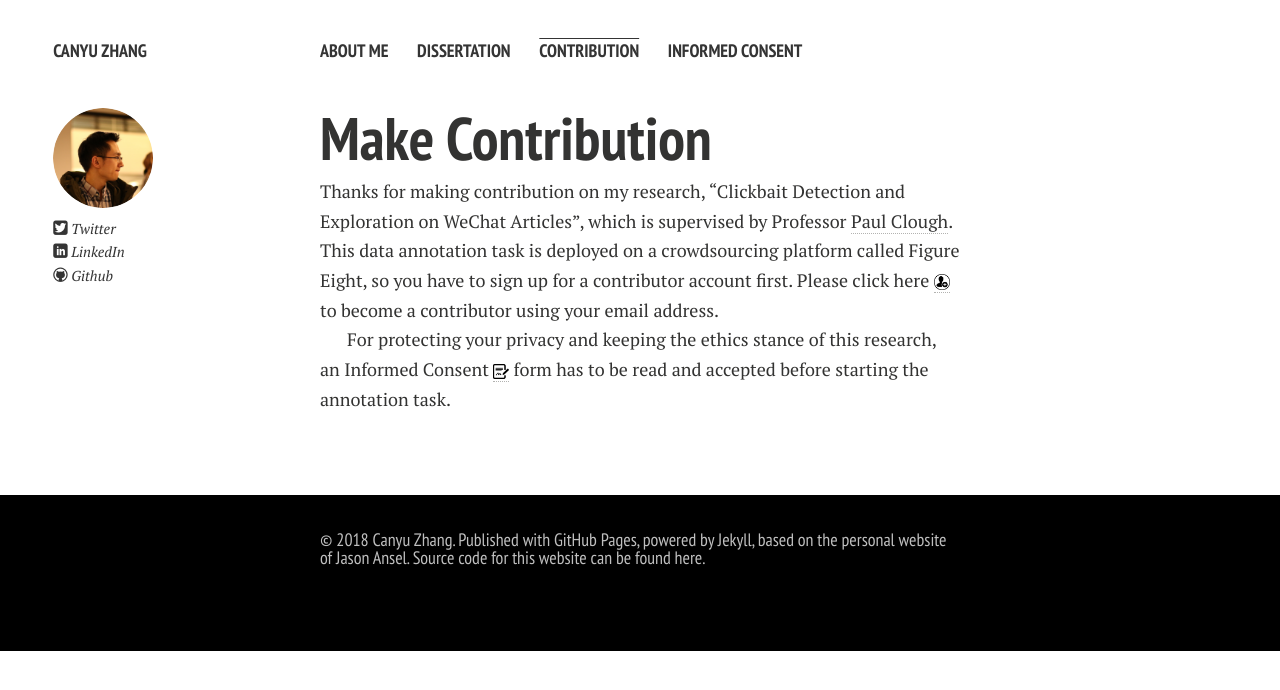
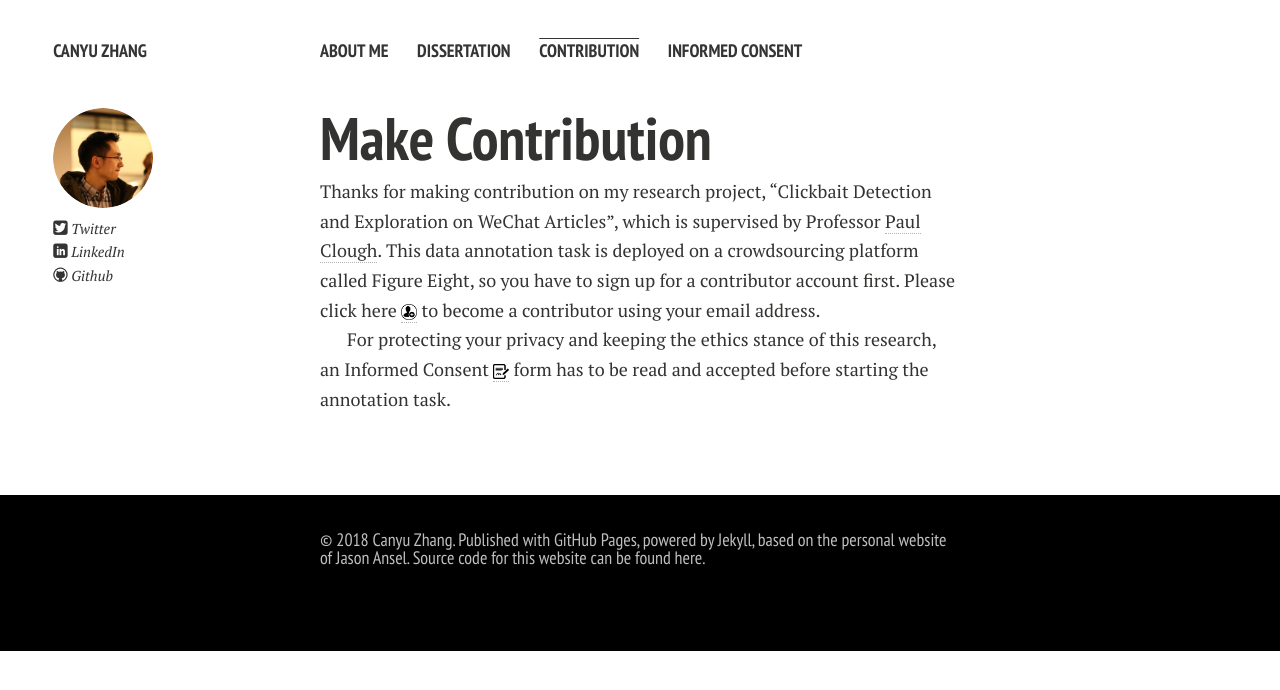
Before and after one commit to aaronzhangcanyu/aaronzhangcanyu.github.io, a Jekyll site: the page built from contribution.md, in a window 1280 px wide. Shown: the top 690 px of the page. Built offline with Jekyll 4.4.1, drawn with Linux system fonts in a browser that asks for light colours; nearby versions of some CDN libraries; Markdown is read by kramdown in place of the engine named in the settings.

Commit message:
Update contribution.md

```diff
--- a/contribution.md
+++ b/contribution.md
@@ -6,7 +6,7 @@ title: Contribution
 
 # Make Contribution
 
-Thanks for making contribution on my research, “Clickbait Detection and Exploration on WeChat Articles”, which is supervised by Professor [Paul Clough]. This data annotation task is deployed on a crowdsourcing platform called Figure Eight, so you have to sign up for a contributor account first. Please click here <a href="https://tasks.figure-eight.work/users/new" target="_blank"><img src="/images/signupIcon.png" alt align="absmiddle" width="16" height="16"></a> to become a contributor using your email address.
+Thanks for making contribution on my research project, “Clickbait Detection and Exploration on WeChat Articles”, which is supervised by Professor [Paul Clough]. This data annotation task is deployed on a crowdsourcing platform called Figure Eight, so you have to sign up for a contributor account first. Please click here <a href="https://tasks.figure-eight.work/users/new" target="_blank"><img src="/images/signupIcon.png" alt align="absmiddle" width="16" height="16"></a> to become a contributor using your email address.
 
 For protecting your privacy and keeping the ethics stance of this research, an Informed Consent [<img src="/images/img_415489.png" alt align="absmiddle" width="16" height="16">] form has to be read and accepted before starting the annotation task.
 
```
